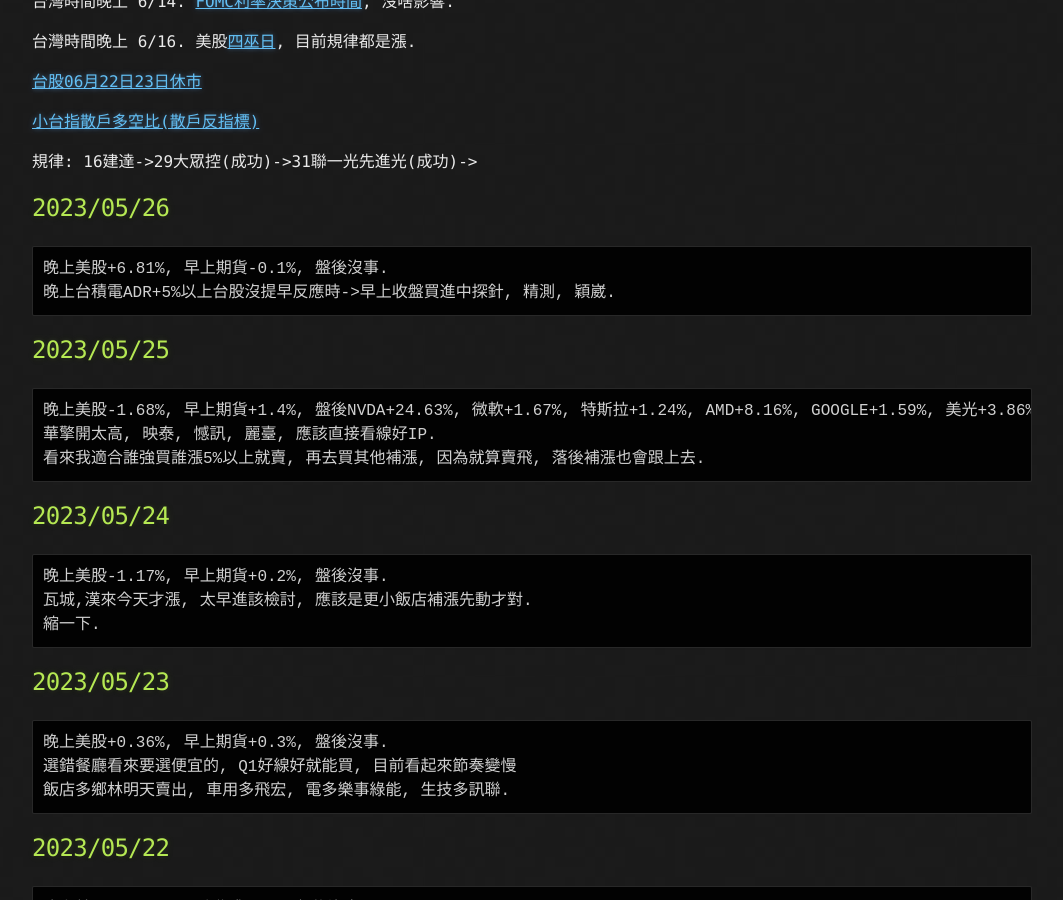
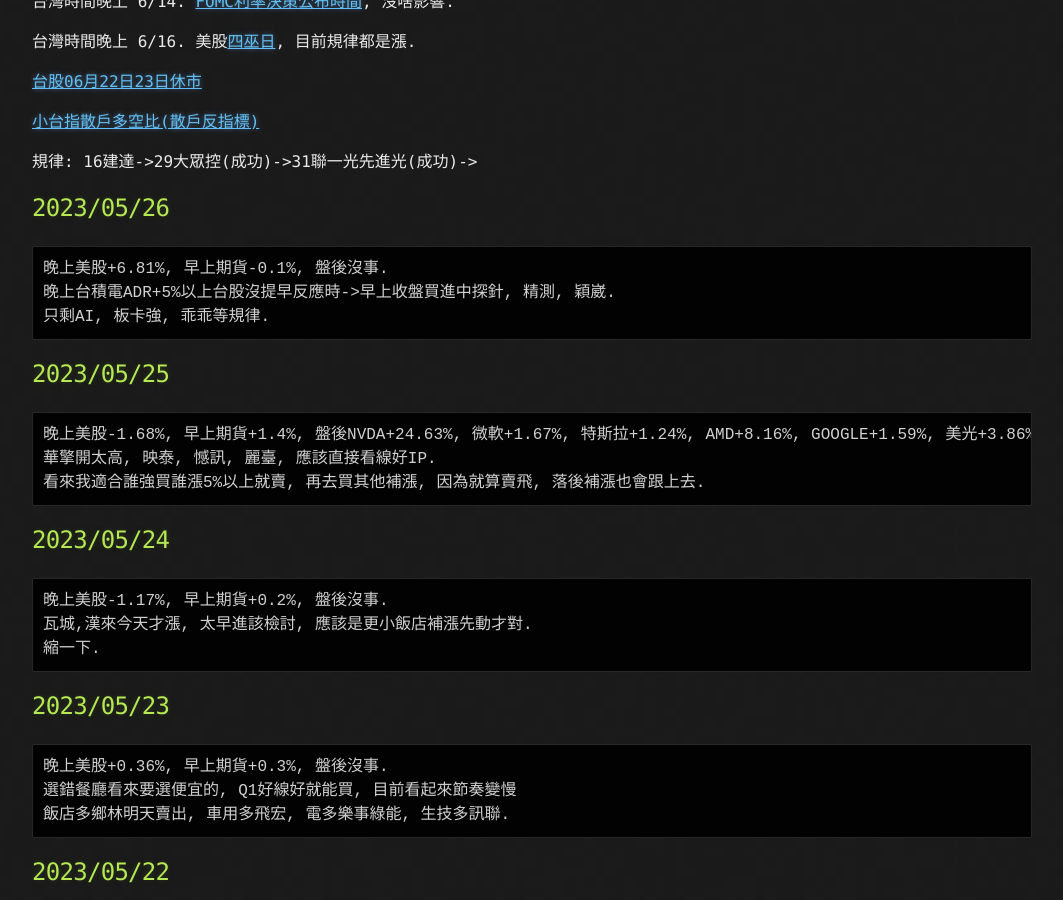
Before and after one commit to lepg5487/Stock_God, a Jekyll site: the page built from index.md, in a window 1280 px wide and 900 px high, scrolled down 388 px. Shown: the whole window, without its empty margins (108-1171 px from the left). Built offline with Jekyll 4.4.1, drawn with Linux system fonts in a browser that asks for light colours; our own code applies the rules of GitHub Pages for plain Markdown files.

Commit message:
Update index.md

````diff
--- a/index.md
+++ b/index.md
@@ -22,6 +22,7 @@ layout: testlayouts
 ```
 晚上美股+6.81%, 早上期貨-0.1%, 盤後沒事.
 晚上台積電ADR+5%以上台股沒提早反應時->早上收盤買進中探針, 精測, 穎崴.
+只剩AI, 板卡強, 乖乖等規律.
 ```
 
 ## 2023/05/25
````
